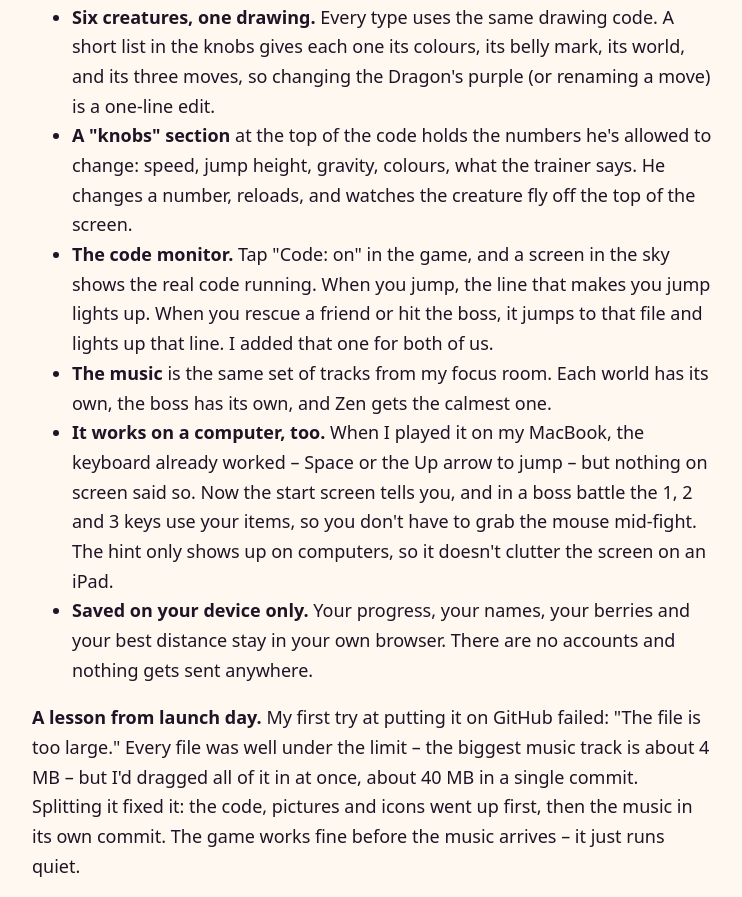
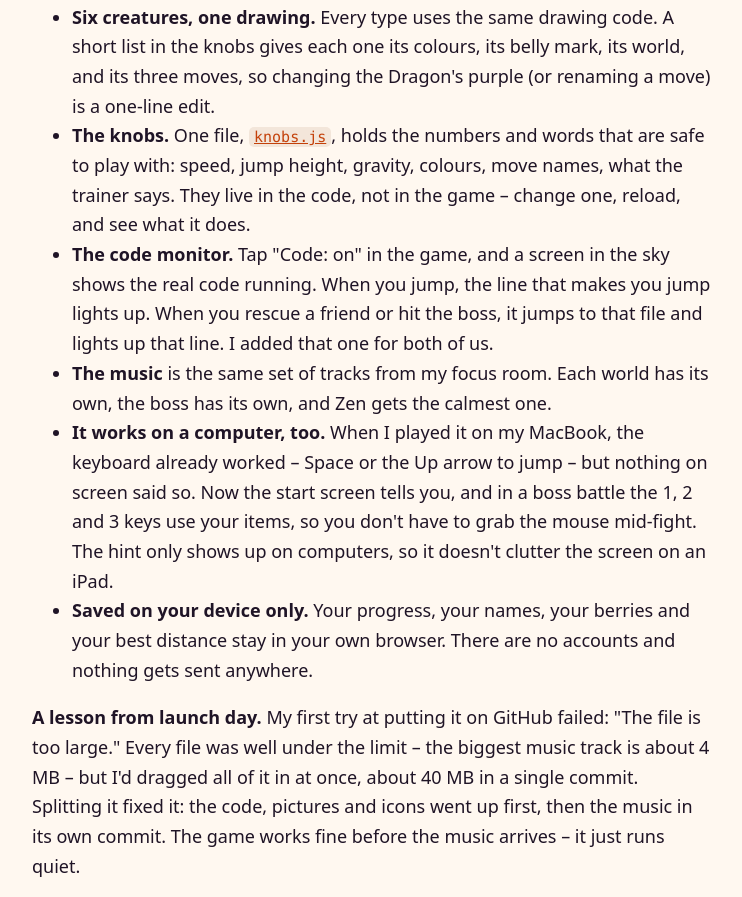
Before and after one commit to daynwj/creature-adventure-game, a plain HTML site: page story.html in a window 1280 px wide. Shown: the part 7499-8396 px from the top of the page, without its empty margins (268-1010 px from the left). Drawn offline with Linux system fonts and the light colour scheme.

Commit message:
Story page: describe the knobs accurately
The knobs live in js/knobs.js, not in the game itself. Link to the file,
and drop the line describing the lead designer editing them, which
hasn't happened yet.

Co-Authored-By: Claude Opus 5.5 <noreply@anthropic.com>
Claude-Session: https://claude.ai/code/session_0189GTofpS7ccBXQr6bBsd5i

```diff
--- a/story.html
+++ b/story.html
@@ -124,7 +124,7 @@
   <li><strong>A few small files.</strong> No game engine and no downloads – just HTML, CSS, and JavaScript that runs in the browser, hosted for free on GitHub Pages. Each file has one job: <code>knobs.js</code> holds the numbers, colours and words, <code>creatures.js</code> draws the creatures, <code>trainer.js</code> dresses the trainer, <code>worlds.js</code> draws the six worlds, <code>adventure.js</code> runs the levels, <code>boss.js</code> runs the boss battles, and <code>game.js</code> ties it all together.</li>
   <li><strong>Everything is drawn in code.</strong> The creatures, the six worlds, the trainer – all circles, triangles, and curves.</li>
   <li><strong>Six creatures, one drawing.</strong> Every type uses the same drawing code. A short list in the knobs gives each one its colours, its belly mark, its world, and its three moves, so changing the Dragon's purple (or renaming a move) is a one-line edit.</li>
-  <li><strong>A "knobs" section</strong> at the top of the code holds the numbers he's allowed to change: speed, jump height, gravity, colours, what the trainer says. He changes a number, reloads, and watches the creature fly off the top of the screen.</li>
+  <li><strong>The knobs.</strong> One file, <a href="https://github.com/daynwj/creature-adventure-game/blob/main/js/knobs.js"><code>knobs.js</code></a>, holds the numbers and words that are safe to play with: speed, jump height, gravity, colours, move names, what the trainer says. They live in the code, not in the game – change one, reload, and see what it does.</li>
   <li><strong>The code monitor.</strong> Tap "Code: on" in the game, and a screen in the sky shows the real code running. When you jump, the line that makes you jump lights up. When you rescue a friend or hit the boss, it jumps to that file and lights up that line. I added that one for both of us.</li>
   <li><strong>The music</strong> is the same set of tracks from my focus room. Each world has its own, the boss has its own, and Zen gets the calmest one.</li>
   <li><strong>It works on a computer, too.</strong> When I played it on my MacBook, the keyboard already worked – Space or the Up arrow to jump – but nothing on screen said so. Now the start screen tells you, and in a boss battle the 1, 2 and 3 keys use your items, so you don't have to grab the mouse mid-fight. The hint only shows up on computers, so it doesn't clutter the screen on an iPad.</li>
```
